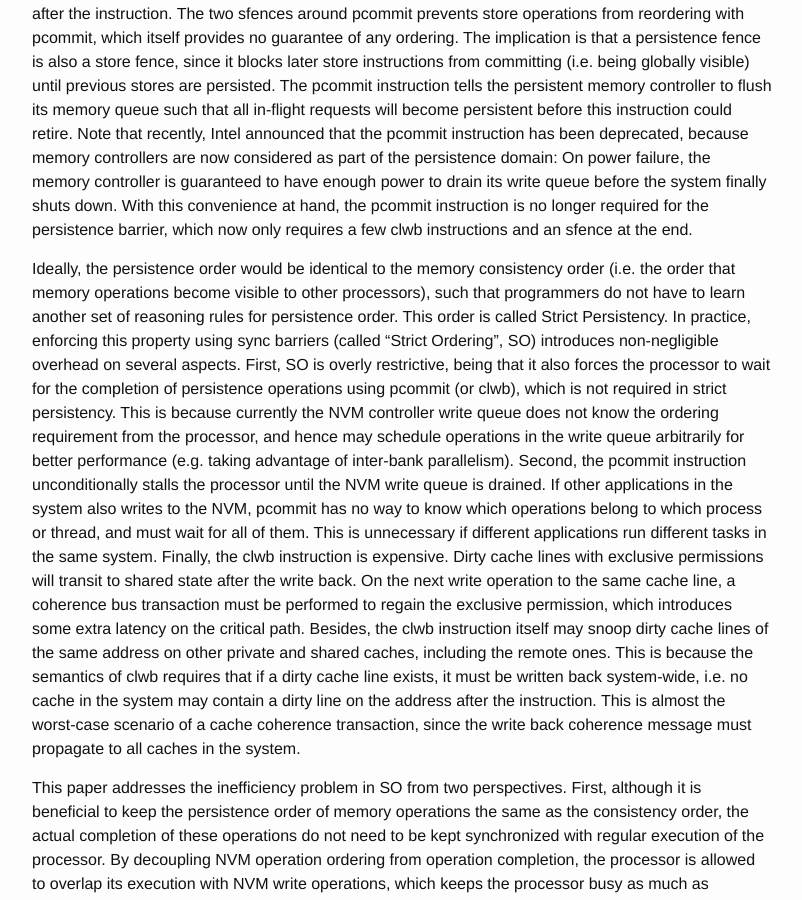
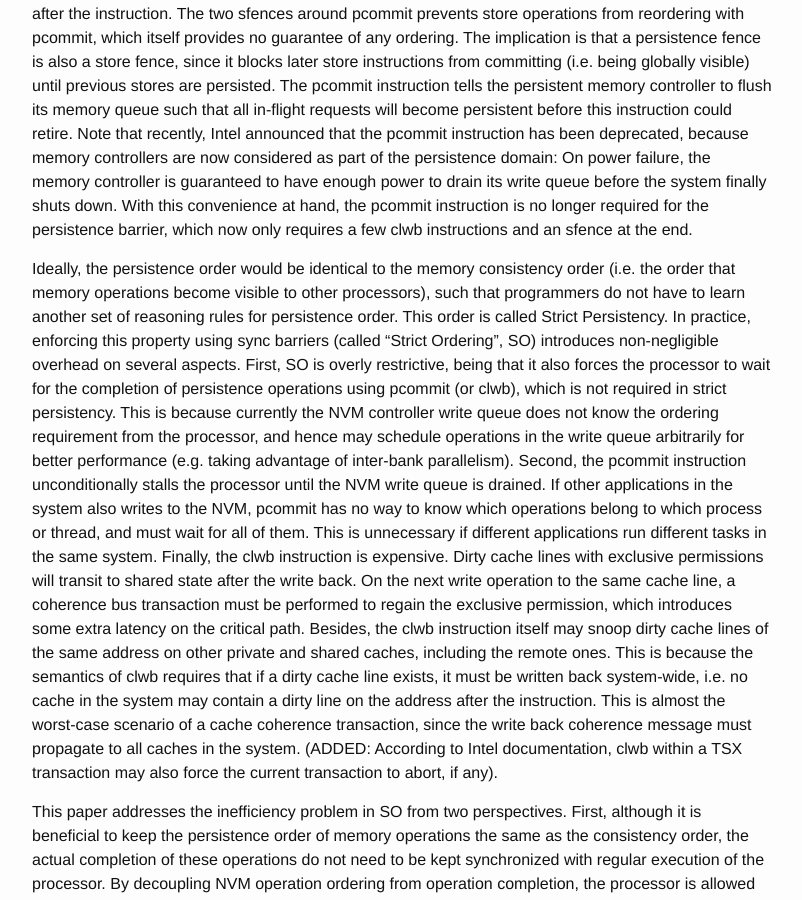
Before and after one commit to wangziqi2013/wangziqi2013.github.io, a Jekyll site: the page built from _posts/2019-01-19-delegated-persist-ordering.markdown, in a window 1280 px wide and 900 px high, scrolled down 799 px. Shown: the whole window, without its empty margins (238-1040 px from the left). Built offline with Jekyll 4.4.1, drawn with Linux system fonts in a browser that asks for light colours.

Commit message:
Adding TSX issues with clwb

```diff
--- a/_posts/2019-01-19-delegated-persist-ordering.markdown
+++ b/_posts/2019-01-19-delegated-persist-ordering.markdown
@@ -53,7 +53,8 @@ Besides, the clwb instruction itself may snoop dirty cache lines of the same add
 including the remote ones. This is because the semantics of clwb requires that if a dirty cache line exists, it must be
 written back system-wide, i.e. no cache in the system may contain a dirty line on the address after the instruction.
 This is almost the worst-case scenario of a cache coherence transaction, since the write back coherence message must
-propagate to all caches in the system.
+propagate to all caches in the system. (ADDED: According to Intel documentation, clwb within a TSX transaction may also
+force the current transaction to abort, if any).
 
 This paper addresses the inefficiency problem in SO from two perspectives. First, although it is beneficial to keep the
 persistence order of memory operations the same as the consistency order, the actual completion of these operations do not
```
